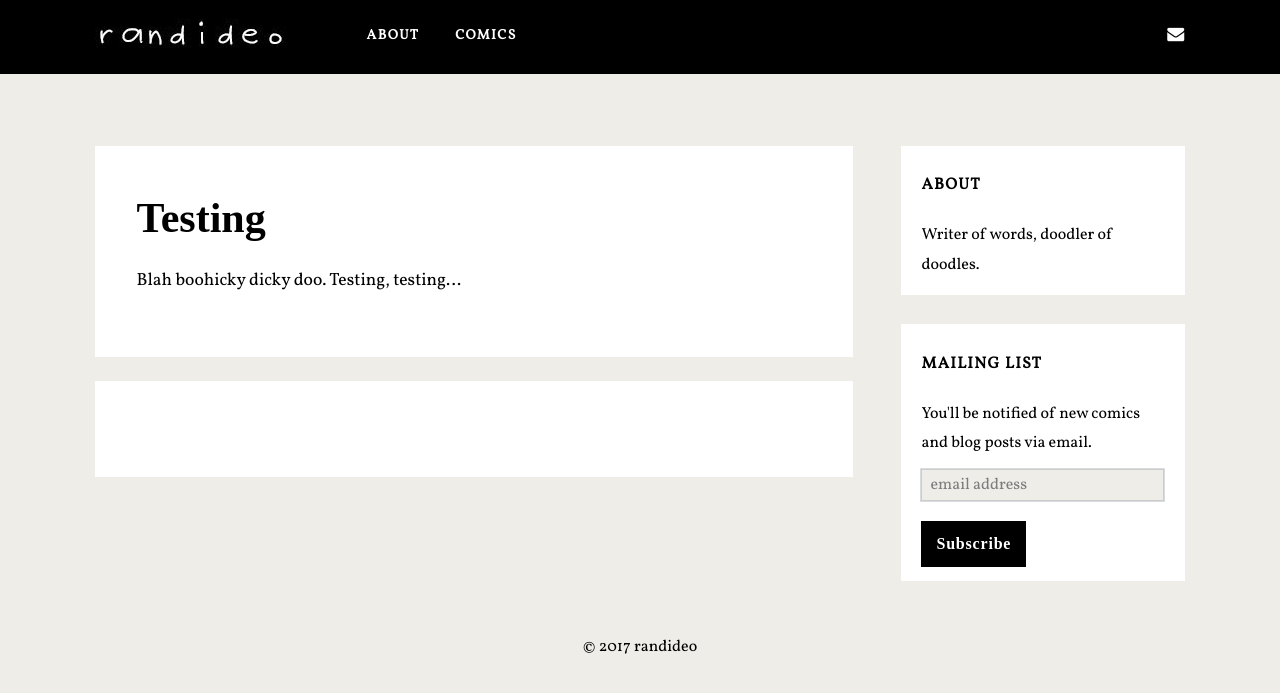
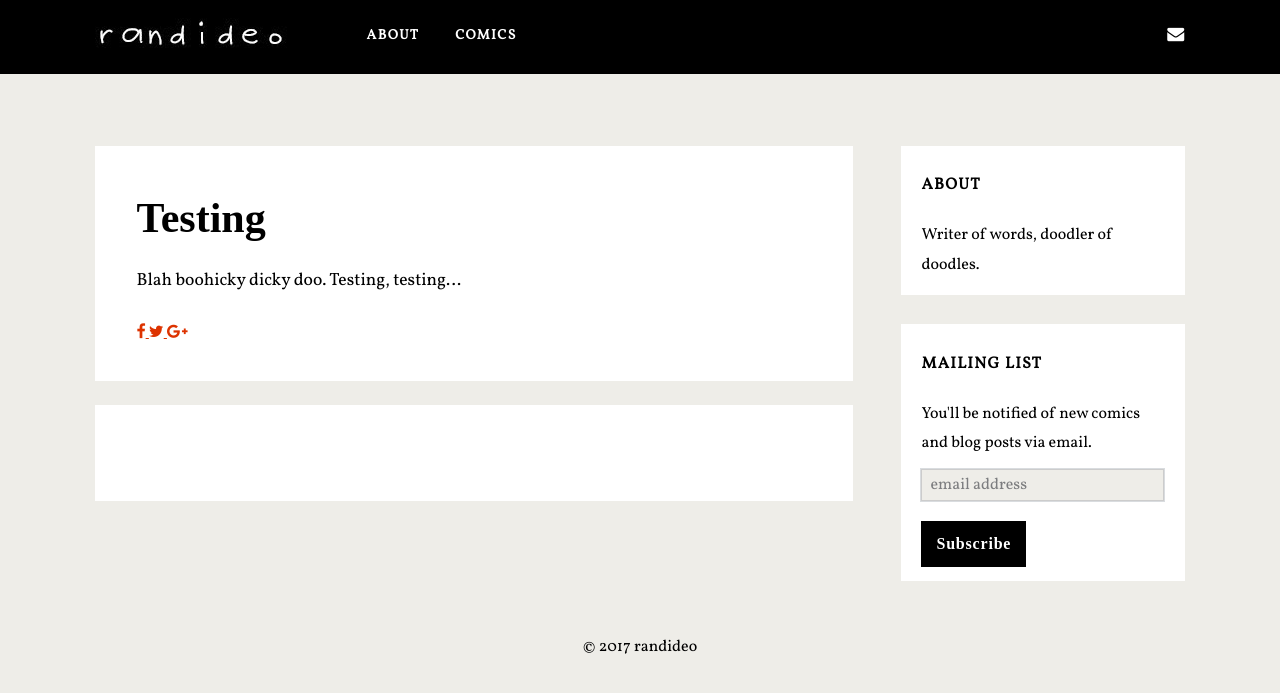
Before and after one commit to randideo/randideo.github.io, a Jekyll site: the page built from _posts/2015-09-02-test3.md, in a window 1280 px wide. Shown: the top 693 px of the page. Built offline with Jekyll 4.4.1, drawn with Linux system fonts in a browser that asks for light colours; nearby versions of some CDN libraries; some web fonts are replaced; comment, search, counter and statistics services are not loaded.

Commit message:
Update comic.html

```diff
--- a/_layouts/comic.html
+++ b/_layouts/comic.html
@@ -9,7 +9,17 @@ layout: default
   <section class="entry-content">{{ content }}
   </section>
 
-
+<div class="column">
+<a href="https://www.facebook.com/sharer/sharer.php?u={{ post.url }}" class="box">
+<div class="fa fa-facebook"></div>
+</a>
+<a href="https://twitter.com/home?status={{ post.url }}" class="box">
+<div class="fa fa-twitter"></div>
+</a>
+<a href="https://plus.google.com/share?url={{ post.url }}" class="box">
+<div class="fa fa-google-plus"></div>
+</a>
+</div>
 
 
 
```
